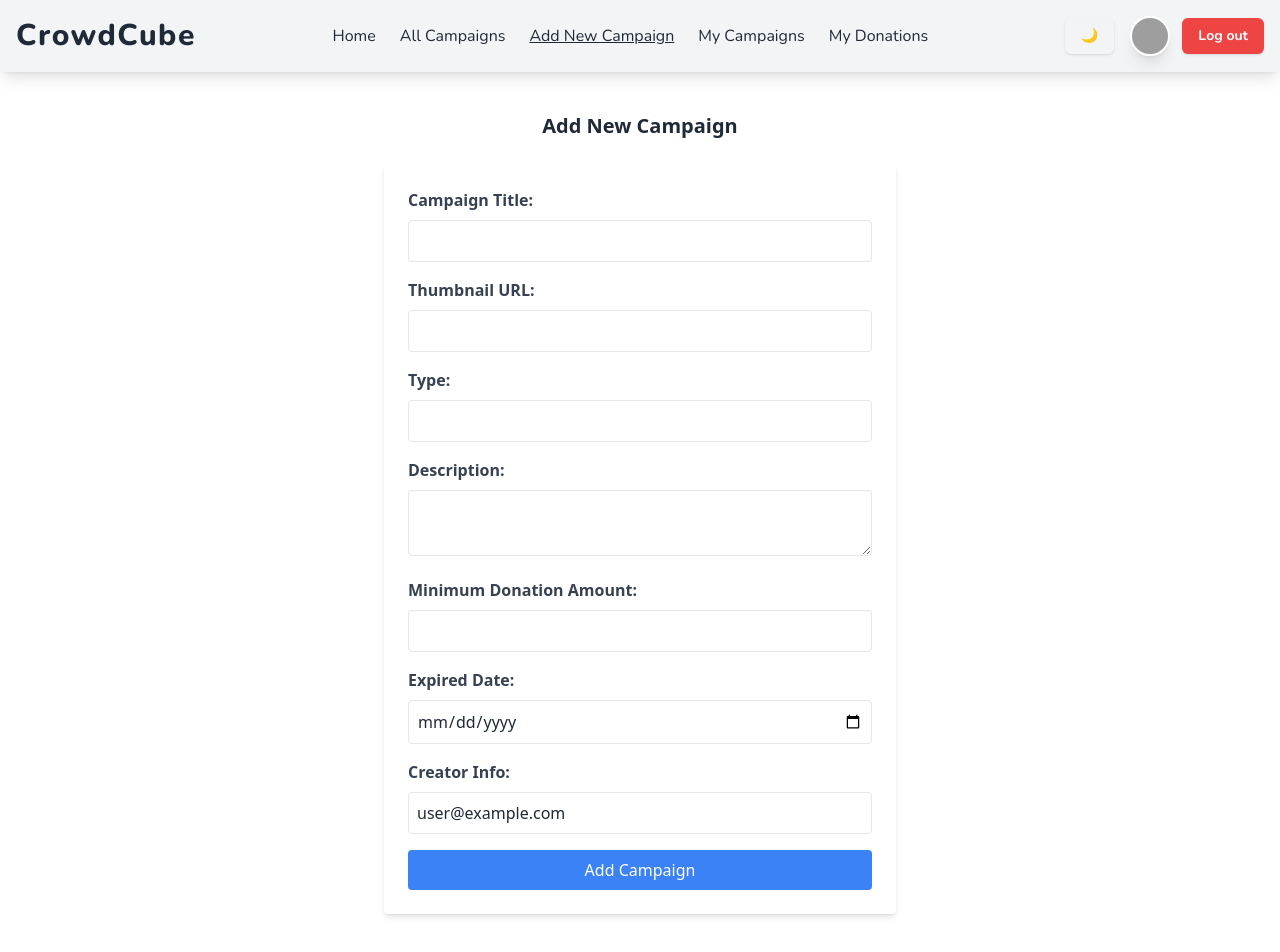
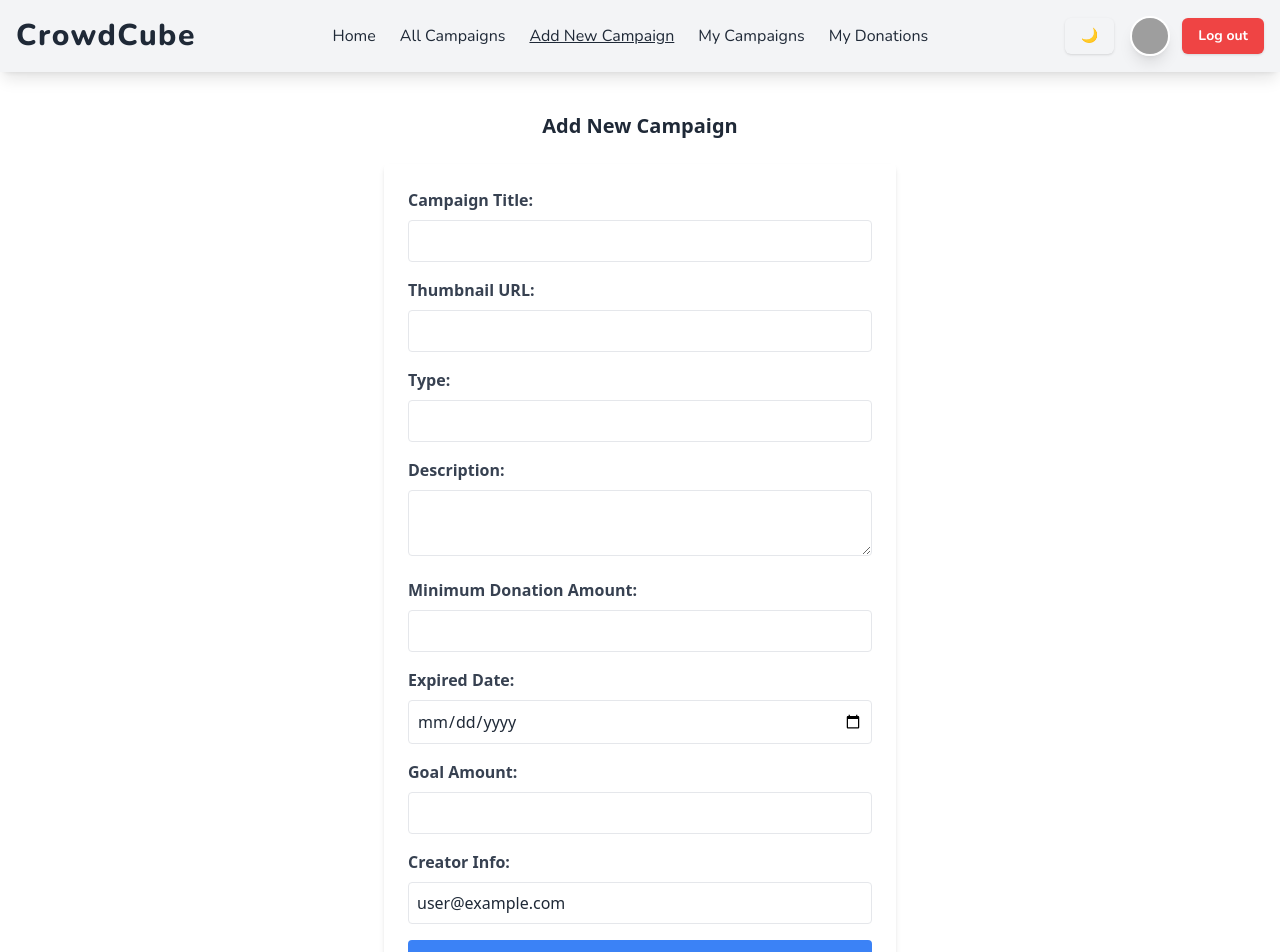
Before and after one commit to sajjadislam523/crowdcube-client, a React (Vite) app: page /addCampaign in a window 1280 px wide. Shown: the top 952 px of the page. Built offline with nearby package versions, Linux system fonts and the light colour scheme; no server answers; sample sign-in values are in the browser's storage; grey boxes are pictures that could not be loaded.

Commit message:
Updated the add campaign page to accept goal and save it into the database

```diff
--- a/src/pages/AddCampaignPage.jsx
+++ b/src/pages/AddCampaignPage.jsx
@@ -11,6 +11,7 @@
         description: "",
         minimumDonation: "",
         expiredDate: "",
+        goal: "",
         creator: user?.email,
     });
 
@@ -45,6 +46,7 @@
                     description: "",
                     minimumDonation: "",
                     expiredDate: "",
+                    goal: "",
                     creator: "",
                 });
             } else {
@@ -148,6 +150,19 @@
                 </div>
                 <div className="mb-4">
                     <label className="block mb-2 font-bold text-gray-700">
+                        Goal Amount:
+                    </label>
+                    <input
+                        type="number"
+                        name="goal"
+                        value={formData.goal}
+                        onChange={handleChange}
+                        className="w-full p-2 border rounded"
+                        required
+                    />
+                </div>
+                <div className="mb-4">
+                    <label className="block mb-2 font-bold text-gray-700">
                         Creator Info:
                     </label>
                     <input
```
